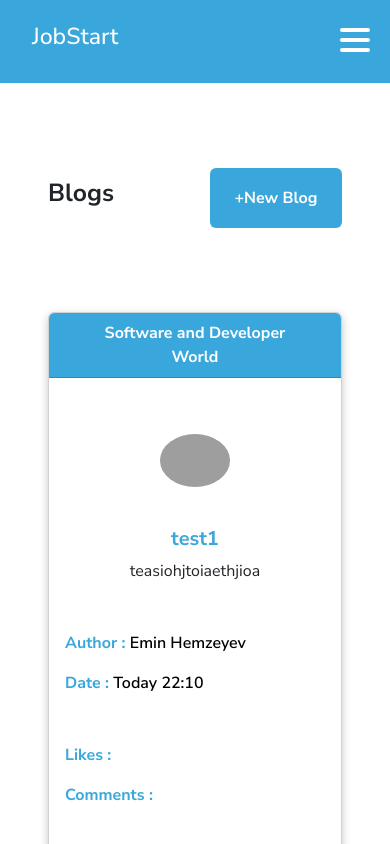
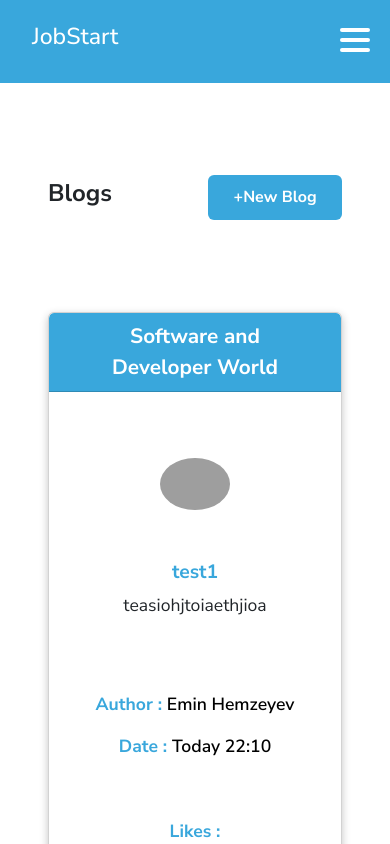
Before and after one commit to turanhsnv-dev/Blog-Project, a React (Vite) app: page /Blog in a window 390 px wide. Shown: the top 844 px of the page. Built offline with nearby package versions, Linux system fonts and the light colour scheme; data requests are answered from the project's data file; grey boxes are pictures that could not be loaded; a web font is replaced by a local one.

Commit message:
login page and blog page responsive  + (loginform)

```diff
--- a/db.json
+++ b/db.json
@@ -1,31 +1,13 @@
 {
   "users": [
     {
-      "id": 1,
-      "name": "John",
-      "surname": "Doe",
-      "username": "johndoe",
-      "email": "john@example.com",
-      "password": "123456",
+      "id": "6f3c",
+      "name": "Emin",
+      "surname": "Hemzeyev",
+      "username": "eminhmzyv",
+      "email": "eminhemzeyev642@gmail.com",
+      "password": "1456",
       "role": "FrontEnd Developer"
-    },
-    {
-      "id": 2,
-      "name": "Jane",
-      "surname": "Smith",
-      "username": "janesmith",
-      "email": "jane@example.com",
-      "password": "654321",
-      "role": "BackEnd Developer"
-    },
-    {
-      "id": "9484",
-      "name": "fuiohasfa",
-      "surname": "fasfasf",
-      "username": "asfasfas",
-      "email": "eminhemzeyev642@gmail.com",
-      "password": "asfafsafa",
-      "role": "FullStack Developer"
     }
   ],
   "softwareblogs": [
@@ -48,6 +30,11 @@
       "id": 4,
       "title": "djIOJDa",
       "content": "AOJDOIdj"
+    },
+    {
+      "id": 5,
+      "title": "safasfa",
+      "content": "asfas"
     }
   ],
   "websecurityblogs": [
--- a/src/components/Login/LoginForm.jsx
+++ b/src/components/Login/LoginForm.jsx
@@ -23,15 +23,20 @@ function LoginForm() {
     fetchData();
   }, []);
 
-  const handleSignIn = () => {
+  const handleSignIn = (e) => {
+    e.preventDefault();
     const user = users.find((user) => user.username === username);
     if (user) {
-      alert("login succesful");
-
+      if (user.password === password) {
+        alert("login succesful");
+        navigate("/");
+      } else {
+        alert("password error");
+      }
     } else {
       alert("login error");
     }
-  }
+  };
   return (
     <div className="container py-5 my-5 d-flex justify-content-center align-items-center">
       <div className="loginForm my-5 d-flex justify-content-start align-items-center">
--- a/src/components/Login/RegisterForm.jsx
+++ b/src/components/Login/RegisterForm.jsx
@@ -1,25 +1,32 @@
 import React, { useState } from "react";
 import axios from "axios";
 
-const RegisterForm = () => {
+const RegisterForm = ({ navigate, setIsRegistering }) => {
   const [name, setName] = useState("");
   const [surname, setSurName] = useState("");
   const [username, setUserName] = useState("");
   const [email, setEmail] = useState("");
   const [password, setPassword] = useState("");
+  const [role, setRole] = useState("");
 
   const registerPost = async (e) => {
+    if (!name || !surname || !username || !email || !password || role === 'Your Role') {
+      alert("Bütün Xanaları Doldurun...")
+      return;
+    }
+    e.preventDefault();
     try {
-      e.prevenDefault();
       const response = await axios.post("http://localhost:5000/users", {
         name,
         surname,
         username,
         email,
         password,
+        role
       });
-      console.log(response.data);
       alert("Qeydiyyat Ugurlu Oldu..");
+      navigate("/loginform");
+      setIsRegistering(false);
     } catch (error) {
       console.error("User Data Cekilmedi", error);
     }
@@ -56,6 +63,14 @@ const RegisterForm = () => {
           onChange={(e) => setEmail(e.target.value)}
         />
         <input
+          type="text"
+          name="username"
+          placeholder="Username"
+          className="mt-3 p-2"
+          value={username}
+          onChange={(e) => setUserName(e.target.value)}
+        />
+        <input
           type="password"
           name="password"
           placeholder="Password"
@@ -63,7 +78,10 @@ const RegisterForm = () => {
           value={password}
           onChange={(e) => setPassword(e.target.value)}
         />
-        <select className="fw-bold">
+        <select className="fw-bold"
+          value={role}
+          onChange={(e) => setRole(e.target.value)}
+        >
           <option value="Your Role">Your Role</option>
           <option value="FrontEnd Developer">FrontEnd Developer</option>
           <option value="BackEnd Developer">BackEnd Developer</option>
--- a/src/css/Blog.css
+++ b/src/css/Blog.css
@@ -45,14 +45,149 @@ body {
     overflow: hidden !important;
 }
 
+
 @media (max-width: 768px) {
+    .BlogHeader h2 {
+        font-size: 1.8em;
+        /* Başlık boyutunu büyütüyoruz */
+        text-align: center;
+    }
+
+    .BlogHeader button {
+        width: 200px;
+        height: 50px;
+    }
+
+    /* Card header'ı ortala */
     .card .card-header {
         text-align: center !important;
+        font-size: 1.3em;
+        /* Card header font boyutunu büyütüyoruz */
+        font-weight: bold;
     }
 
+    /* Blog başlıkları ve içeriklerini mobilde daha büyük yapalım */
     .card-body .blogsTitle {
         display: flex;
         flex-direction: column;
         align-items: center;
+        font-size: 1.1em;
+        /* Başlık font boyutunu büyütüyoruz */
+        line-height: 1.5;
+        margin-bottom: 15px;
+        /* Yazılar arasına biraz boşluk ekleyelim */
+    }
+
+    .card-body .blogsAvatar {
+        margin-bottom: 10px;
+    }
+
+    .card-body .blogsAuthor-Date,
+    .card-body .blogsLike-Comment {
+        text-align: center;
+        margin-top: 10px;
+        font-size: 1em;
+        /* Yazar ve tarih bilgilerini daha büyük yapıyoruz */
+    }
+
+    .card-body .blogsLike-Comment .fw-bold,
+    .card-body .blogsAuthor-Date .fw-bold {
+        font-size: 1.2em;
+        /* Daha büyük font */
+        font-weight: bold;
+    }
+
+    .card-body .blogsTitle .fw-bold {
+        font-size: 1.2em;
+        /* Başlık boyutunu artırıyoruz */
+    }
+
+    .card-body .blogsTitle .colorTxt {
+        font-size: 1.1em;
+        /* Alt başlık boyutunu artırıyoruz */
+    }
+
+    .card-body .blogsTitle .card-text {
+        font-size: 1em;
+        text-align: center;
+    }
+
+    .container-fluid {
+        padding: 0;
+    }
+
+    /* Form elementlerini mobilde uyumlu hale getirelim */
+    .modal-content {
+        width: 90%;
+    }
+
+    .modal-body input,
+    .modal-body select,
+    .modal-body textarea {
+        width: 100%;
+        padding: 12px;
+        margin-bottom: 12px;
+        font-size: 1em;
+        /* Form elemanlarının fontunu büyütüyoruz */
     }
 }
+
+@media (max-width: 480px) {
+    .BlogHeader h2 {
+        font-size: 1.5em;
+    }
+
+    .BlogHeader button {
+        width: 180px;
+        height: 45px;
+    }
+
+    .card .card-header {
+        font-size: 1.3em;
+    }
+
+    .card-body .blogsTitle {
+        padding: 0;
+    }
+
+    .card-body .blogsAvatar {
+        margin: 10px 0;
+    }
+
+    .card-body .blogsAuthor-Date,
+    .card-body .blogsLike-Comment {
+        font-size: 1em;
+        margin-top: 10px;
+    }
+
+    .card-body .blogsLike-Comment .fw-bold,
+    .card-body .blogsAuthor-Date .fw-bold {
+        font-size: 1.1em;
+    }
+
+    .card-body .blogsTitle .fw-bold {
+        font-size: 1.2em;
+    }
+
+    .card-body .blogsTitle .colorTxt {
+        font-size: 1.1em;
+    }
+
+    .card-body .blogsTitle .card-text {
+        font-size: 1em;
+    }
+
+    /* Modal input'larının boyutlarını mobilde optimize et */
+    .modal-body input,
+    .modal-body select,
+    .modal-body textarea {
+        width: 100%;
+        padding: 12px;
+        margin-bottom: 12px;
+    }
+
+    .modal-footer button {
+        width: 100%;
+        padding: 12px;
+    }
+}
--- a/src/css/LoginForm.css
+++ b/src/css/LoginForm.css
@@ -56,3 +56,57 @@ form button:hover {
 .registerContainer button:hover {
     background-color: #1e5a99;
 }
+
+@media (max-width: 768px) {
+    .loginForm {
+        width: 90%;
+        height: auto;
+        flex-direction: column;
+    }
+
+    .loginContainer,
+    .registerContainer {
+        width: 100%;
+        height: auto;
+    }
+
+    .loginContainer h2 {
+        text-align: center !important;
+        margin-top: 20px !important;
+    }
+
+    form input,
+    form select,
+    form button {
+        width: 80%;
+        /* Buton ve input'ları daha küçük yapalım */
+    }
+
+    .registerContainer h1 {
+        font-size: 1.6em;
+    }
+
+    .registerContainer h4 {
+        font-size: 1em;
+    }
+}
+
+@media (max-width: 480px) {
+    .loginForm {
+        width: 95%;
+    }
+
+    form input,
+    form select,
+    form button {
+        width: 90%;
+    }
+
+    .registerContainer h1 {
+        font-size: 1.4em;
+    }
+
+    .registerContainer h4 {
+        font-size: 0.9em;
+    }
+}
```
